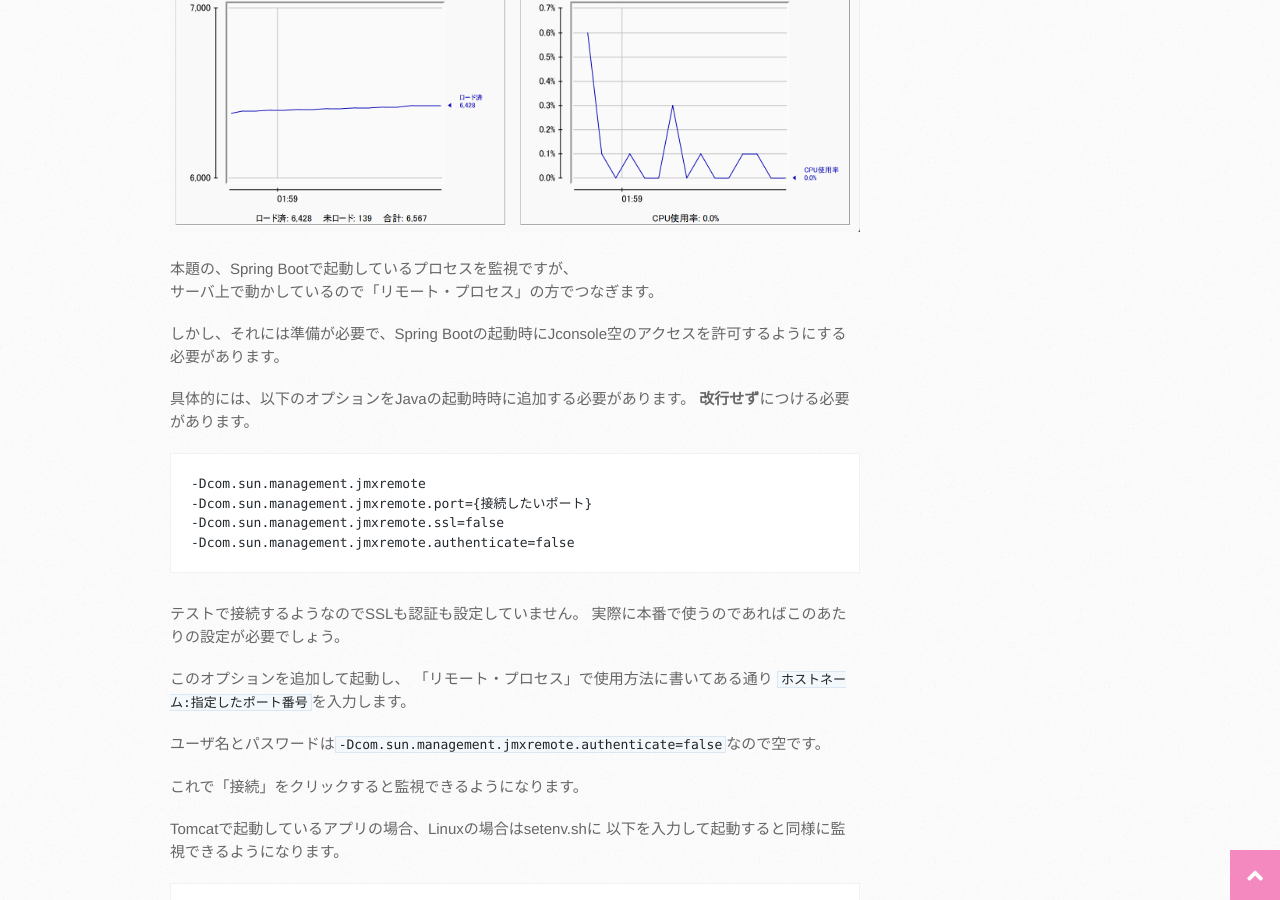
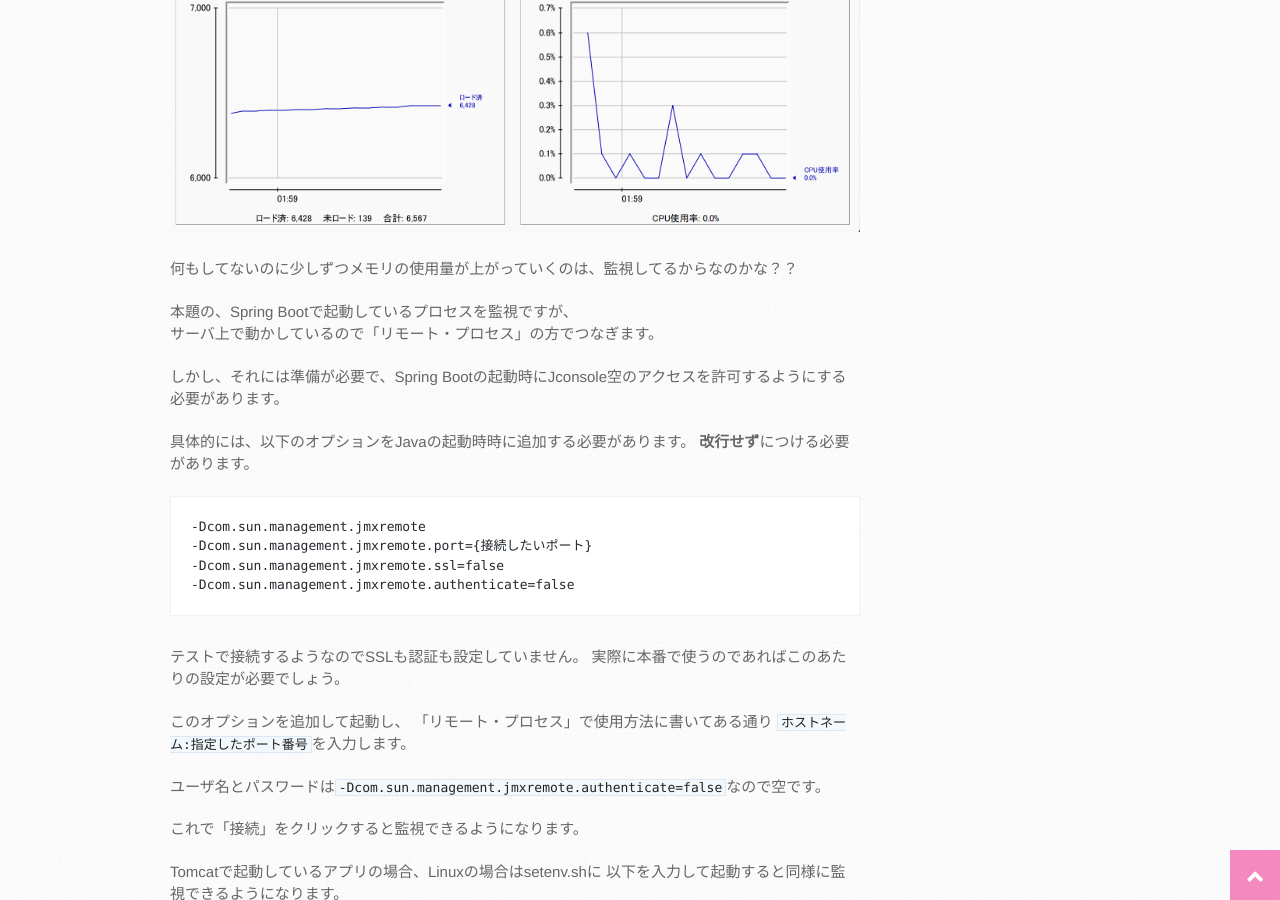
Before and after one commit to mtaketani113/mtaketani113.github.io, a Jekyll site: the page built from it/java/jconsoleSpringBoot.md, in a window 1280 px wide and 900 px high, scrolled down 1565 px. Built offline with Jekyll 4.4.1, drawn with Linux system fonts in a browser that asks for light colours; nearby versions of some CDN libraries; comment, search, counter and statistics services are not loaded; the repository's description, which GitHub fills in, is left out.

Commit message:
Jconsoleの記事に追記

```diff
--- a/it/java/jconsoleSpringBoot.md
+++ b/it/java/jconsoleSpringBoot.md
@@ -18,6 +18,8 @@ JavaのJDKをインストールしているば、コマンドプロンプトで`
 (通信が保護されていないので警告が出ます。)
 
 ![Jconsole Graph](/images/it/java/JconsoleGraph.png)
+
+何もしてないのに少しずつメモリの使用量が上がっていくのは、監視してるからなのかな？？
 
 本題の、Spring Bootで起動しているプロセスを監視ですが、
 サーバ上で動かしているので「リモート・プロセス」の方でつなぎます。
```
